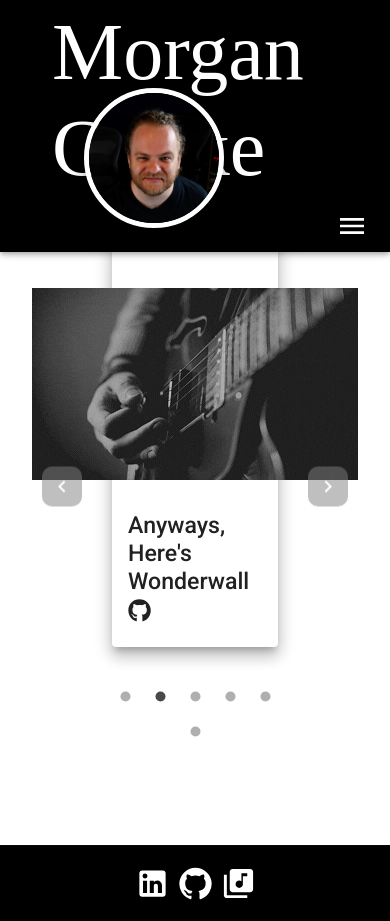
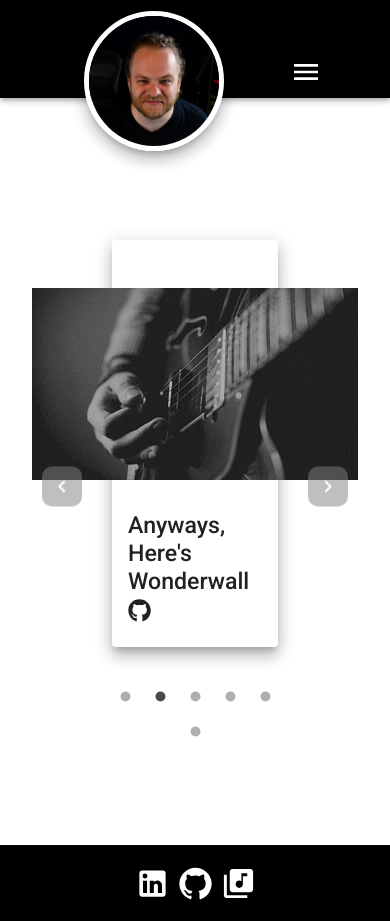
Before and after one commit to morgs999/my-portfolio, a React (Vite) app: page /portfolio in a window 390 px wide. Built offline with nearby package versions, Linux system fonts and the light colour scheme; a web font is replaced by a local one.

Commit message:
quick and dirty mobile fix for navbar

```diff
--- a/app.css
+++ b/app.css
@@ -182,3 +182,10 @@
         opacity: 1;
     }
 }
+
+@media (max-width: 500px) {
+    .signature {
+        font-size: 2em;
+        visibility: hidden;
+    }
+}
--- a/src/components/NavBar.jsx
+++ b/src/components/NavBar.jsx
@@ -109,9 +109,10 @@ export default function NavBar() {
   return (
     <Box sx={{ flexGrow: 1, mb: 20 }} >
 
-      <AppBar className='d-flex flex-row justify-content-between align-items-center p-1' sx={{ backgroundColor: 'black' }} >
+      <AppBar className='nav-bar d-flex flex-row justify-content-between align-items-center p-1' sx={{ backgroundColor: 'black' }} >
 
         <Avatar
+          className='avatar'
           alt="Morgan Clarke"
           src="/pngs/headshot.jpg"
           sx={{ width: '7em', height: '7em', border: '5px solid white', boxShadow: 10, position: 'fixed', marginLeft: 10, marginTop: 8, marginRight: 10 }}
```
